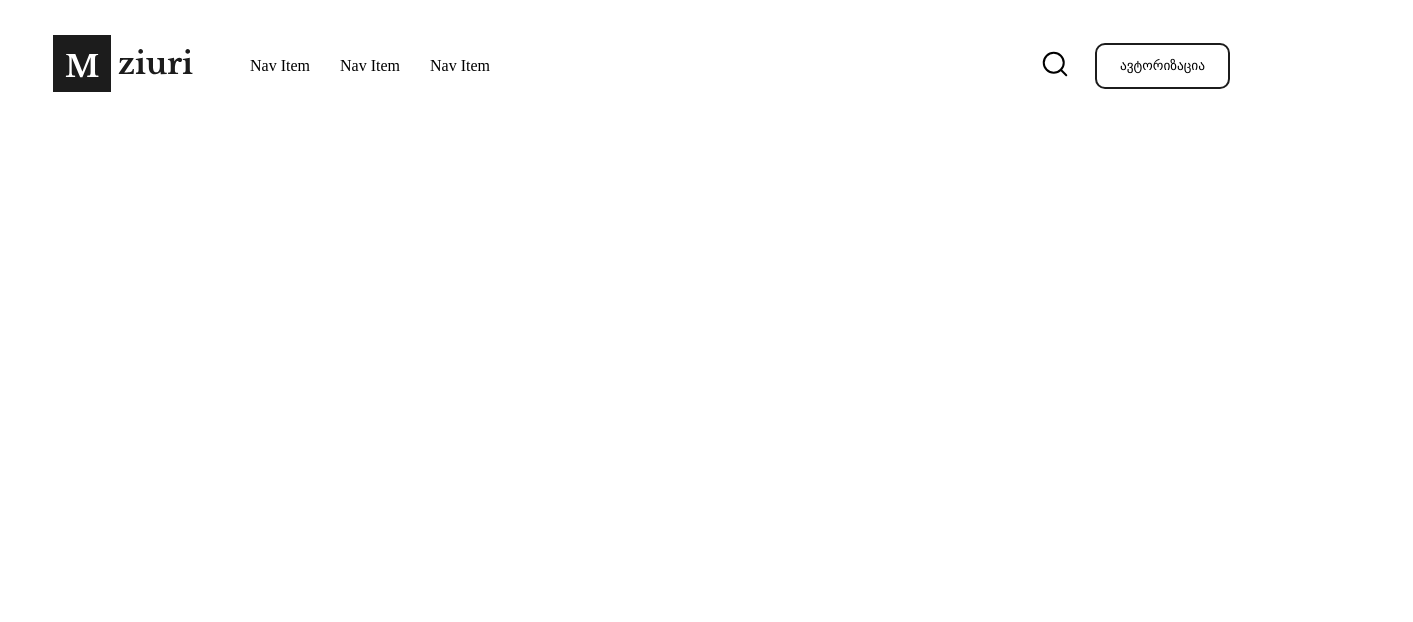
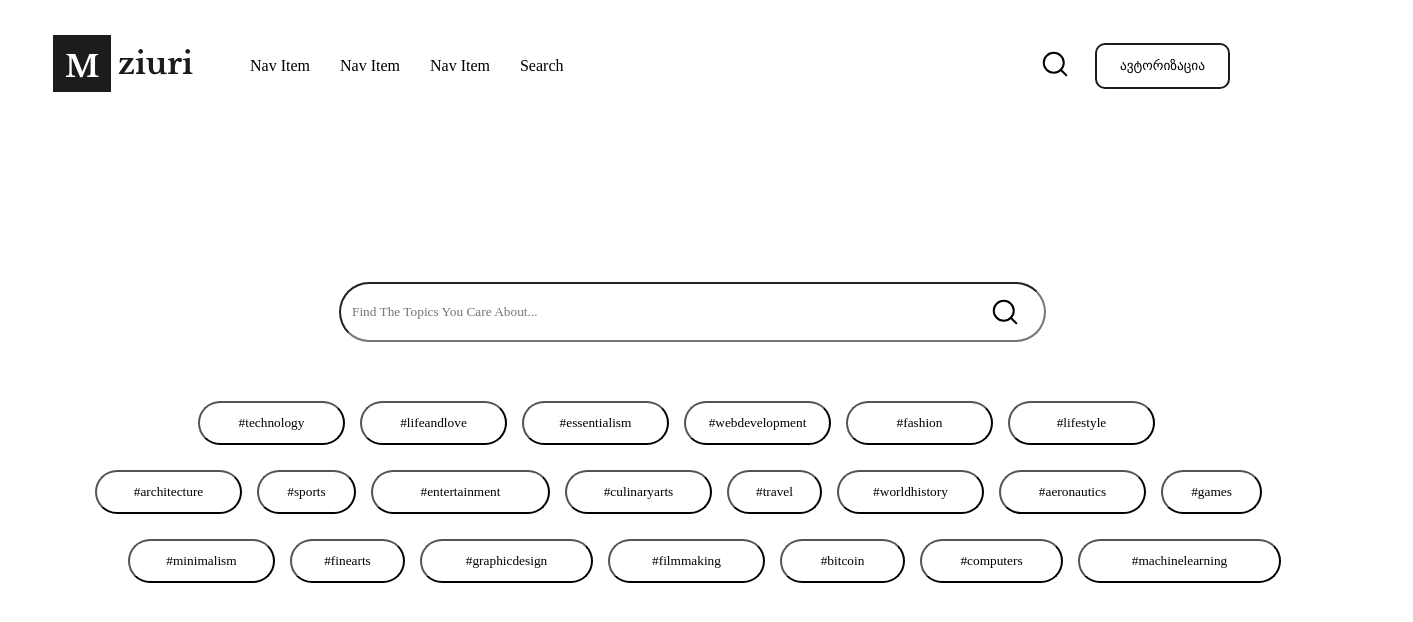
Before and after one commit to nikazhvania/project, a React (Create React App) app: page /SearchPage in a window 1280 px wide. Shown: the top 622 px of the page, 1413 px wide, since content can reach past the window. Built offline with nearby package versions, Linux system fonts and the light colour scheme; a small style sheet from the web is missing.

Commit message:
search page

```diff
--- a/src/App.js
+++ b/src/App.js
@@ -4,6 +4,7 @@ import Header from "./components/Header/Header";
 import HomePage from "./pages/HomePage/HomePage";
 import Registration from "./pages/Registration/Registration";
 import "./styles/base.scss";
+import SearchPage from "./pages/SearchPage/search";
 
 function App() {
   return (
@@ -11,6 +12,7 @@ function App() {
       <Header />
       <Switch>
         <Route path="/" exact={true} component={HomePage} />
+        <Route path="/SearchPage" component={SearchPage} />
         <Route path="/Registration" component={Registration} />
       </Switch>
     </div>
--- a/src/components/Header/Header.jsx
+++ b/src/components/Header/Header.jsx
@@ -18,6 +18,9 @@ function Header() {
           <li>
             <a href="#">Nav Item</a>
           </li>
+          <li>
+            <a href="/SearchPage">Search</a>
+          </li>
         </ul>
       </nav>
       <div className="search">
--- a/src/firebase/firebase.config.js
+++ b/src/firebase/firebase.config.js
@@ -15,4 +15,3 @@ firebase.initializeApp(firebaseConfig);
 const firestore = firebase.firestore();
 
 export { firestore };
-//gio was here
--- /dev/null
+++ b/src/pages/SearchPage/search.jsx
@@ -0,0 +1,334 @@
+import React, { Fragment } from "react";
+import "../../styles/search-style.css";
+import Search from "./img/search.svg";
+
+export default function SearchPage() {
+  return (
+    <Fragment>
+      <input
+        className="Searchimput"
+        placeholder="Find The Topics You Care About..."
+      />
+      <img className="lupa" src={Search} />
+      <div className="Tag-row">
+        <button
+          className="Tag1"
+          style={{
+            // position: "absolute",
+            width: "147px",
+            height: "44.14px",
+            left: "196px",
+            top: "401px",
+            borderRadius: "51px",
+            backgroundColor: "transparent",
+          }}
+        >
+          #technology
+        </button>
+        <button
+          className="Tag1"
+          style={{
+            // position: "absolute",
+            width: "147px",
+            height: "44.14px",
+            left: "360px",
+            top: "401px",
+            borderRadius: "51px",
+            backgroundColor: "transparent",
+            marginLeft: "15px",
+          }}
+        >
+          #lifeandlove
+        </button>
+        <button
+          className="Tag1"
+          style={{
+            // position: "absolute",
+            width: "147px",
+            height: "44.14px",
+            left: "522px",
+            top: "401px",
+            borderRadius: "51px",
+            backgroundColor: "transparent",
+            marginLeft: "15px",
+          }}
+        >
+          #essentialism
+        </button>
+        <button
+          className="Tag1"
+          style={{
+            // position: "absolute",
+            width: "147px",
+            height: "44.14px",
+            left: "684px",
+            top: "401px",
+            borderRadius: "51px",
+            backgroundColor: "transparent",
+            marginLeft: "15px",
+          }}
+        >
+          #webdevelopment
+        </button>
+        <button
+          className="Tag1"
+          style={{
+            // position: "absolute",
+            width: "147px",
+            height: "44.14px",
+            left: "889px",
+            top: "401px",
+            borderRadius: "51px",
+            backgroundColor: "transparent",
+            marginLeft: "15px",
+          }}
+        >
+          #fashion
+        </button>
+        <button
+          className="Tag1"
+          style={{
+            // position: "absolute",
+            width: "147px",
+            height: "44.14px",
+            left: "1030px",
+            top: "401px",
+            borderRadius: "51px",
+            backgroundColor: "transparent",
+            marginLeft: "15px",
+          }}
+        >
+          #lifestyle
+        </button>
+      </div>
+      <div className="Tag-row two">
+        <button // DDDDDDDDDDDDDDDDDDDDDDDDDDDDDDDDDDDDDDDDDDDDDDDDDDDDDDDDDDDDDDDDDDDDDDDDDDDD
+          className="Tag1"
+          style={{
+            // position: "absolute",
+            width: "147px",
+            height: "44.14px",
+            left: "95px",
+            top: "470px",
+            borderRadius: "51px",
+            backgroundColor: "transparent",
+          }}
+        >
+          #architecture
+        </button>
+        <button
+          className="Tag1"
+          style={{
+            // position: "absolute",
+            width: "99px",
+            height: "44.14px",
+            left: "257px",
+            top: "401px",
+            borderRadius: "51px",
+            backgroundColor: "transparent",
+            marginLeft: "15px",
+          }}
+        >
+          #sports
+        </button>
+        <button
+          className="Tag1"
+          style={{
+            // position: "absolute",
+            width: "179px",
+            height: "44.14px",
+            left: "371px",
+            top: "401px",
+            borderRadius: "51px",
+            backgroundColor: "transparent",
+            marginLeft: "15px",
+          }}
+        >
+          #entertainment
+        </button>
+        <button
+          className="Tag1"
+          style={{
+            // position: "absolute",
+            width: "147px",
+            height: "44.14px",
+            left: "565px",
+            top: "401px",
+            borderRadius: "51px",
+            backgroundColor: "transparent",
+            marginLeft: "15px",
+          }}
+        >
+          #culinaryarts
+        </button>
+        <button
+          className="Tag1"
+          style={{
+            // position: "absolute",
+            width: "95px",
+            height: "44.14px",
+            left: "723px",
+            top: "401px",
+            borderRadius: "51px",
+            backgroundColor: "transparent",
+            marginLeft: "15px",
+          }}
+        >
+          #travel
+        </button>
+        <button
+          className="Tag1"
+          style={{
+            // position: "absolute",
+            width: "147px",
+            height: "44.14px",
+            left: "833px",
+            top: "401px",
+            borderRadius: "51px",
+            backgroundColor: "transparent",
+            marginLeft: "15px",
+          }}
+        >
+          #worldhistory
+        </button>
+        <button
+          className="Tag1"
+          style={{
+            // position: "absolute",
+            width: "147px",
+            height: "44.14px",
+            left: "1007px",
+            top: "401px",
+            borderRadius: "51px",
+            backgroundColor: "transparent",
+            marginLeft: "15px",
+          }}
+        >
+          #aeronautics
+        </button>
+        <button
+          className="Tag1"
+          style={{
+            // position: "absolute",
+            width: "101px",
+            height: "44.14px",
+            left: "1169px",
+            top: "401px",
+            borderRadius: "51px",
+            backgroundColor: "transparent",
+            marginLeft: "15px",
+          }}
+        >
+          #games
+        </button>
+      </div>
+      <div className="Tag-row three">
+        <button //ddddddddddddddddddddddddddddddddddddddddddddddddddddddddddddddddddd
+          className="Tag1"
+          style={{
+            // position: "absolute",
+            width: "147px",
+            height: "44.14px",
+            left: "113px",
+            top: "539px",
+            borderRadius: "51px",
+            backgroundColor: "transparent",
+            marginLeft: "15px",
+          }}
+        >
+          #minimalism
+        </button>
+        <button
+          className="Tag1"
+          style={{
+            // position: "absolute",
+            width: "115px",
+            height: "44.14px",
+            left: "275px",
+            top: "539px",
+            borderRadius: "51px",
+            backgroundColor: "transparent",
+            marginLeft: "15px",
+          }}
+        >
+          #finearts
+        </button>
+        <button
+          className="Tag1"
+          style={{
+            // position: "absolute",
+            width: "173px",
+            height: "44.14px",
+            left: "405px",
+            top: "539px",
+            borderRadius: "51px",
+            backgroundColor: "transparent",
+            marginLeft: "15px",
+          }}
+        >
+          #graphicdesign
+        </button>
+        <button
+          className="Tag1"
+          style={{
+            // position: "absolute",
+            width: "157px",
+            height: "44.14px",
+            left: "593px",
+            top: "539px",
+            borderRadius: "51px",
+            backgroundColor: "transparent",
+            marginLeft: "15px",
+          }}
+        >
+          #filmmaking
+        </button>
+        <button
+          className="Tag1"
+          style={{
+            // position: "absolute",
+            width: "125px",
+            height: "44.14px",
+            left: "765px",
+            top: "539px",
+            borderRadius: "51px",
+            backgroundColor: "transparent",
+            marginLeft: "15px",
+          }}
+        >
+          #bitcoin
+        </button>
+        <button
+          className="Tag1"
+          style={{
+            // position: "absolute",
+            width: "143px",
+            height: "44.14px",
+            left: "905px",
+            top: "539px",
+            borderRadius: "51px",
+            backgroundColor: "transparent",
+            marginLeft: "15px",
+          }}
+        >
+          #computers
+        </button>
+        <button
+          className="Tag1"
+          style={{
+            // position: "absolute",
+            width: "203px",
+            height: "44.14px",
+            left: "1063px",
+            top: "539px",
+            borderRadius: "51px",
+            backgroundColor: "transparent",
+            marginLeft: "15px",
+          }}
+        >
+          #machinelearning
+        </button>
+      </div>
+    </Fragment>
+  );
+}
--- /dev/null
+++ b/src/styles/search-style.css
@@ -0,0 +1,51 @@
+* {
+  margin: 0;
+  padding: 0;
+  box-sizing: border-box;
+}
+
+.Searchimput {
+  border-radius: 50px;
+  position: absolute;
+  width: 707px;
+  height: 60px;
+  left: 339px;
+  top: 282px;
+  padding: 11px;
+}
+
+.lupa {
+  position: absolute;
+  width: 30px;
+  height: 30px;
+  left: 990px;
+  top: 297px;
+}
+
+.Tag {
+  position: absolute;
+  width: 147px;
+  height: 44.14px;
+  border-radius: 50px;
+  background-color: transparent;
+  border: 2px gray solid;
+}
+
+.Tag-row {
+  position: absolute;
+  width: 1026px;
+  height: 44.14px;
+  left: 198px;
+  top: 401px;
+}
+
+.two {
+  width: 1290px !important;
+  left: 95px !important;
+  top: 470px !important;
+}
+.three {
+  width: 1300px !important;
+  left: 113px !important;
+  top: 539px !important;
+}
```
Also changed, not shown: src/pages/SearchPage/img/search.svg (added).
